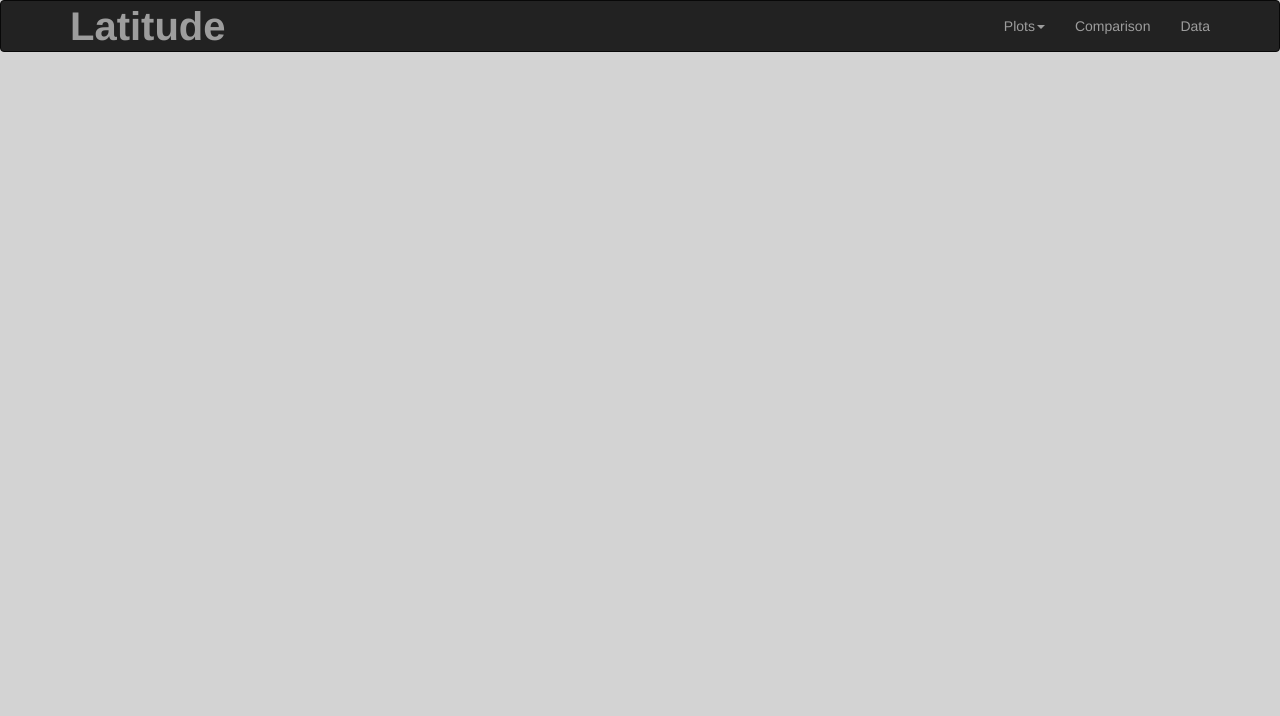
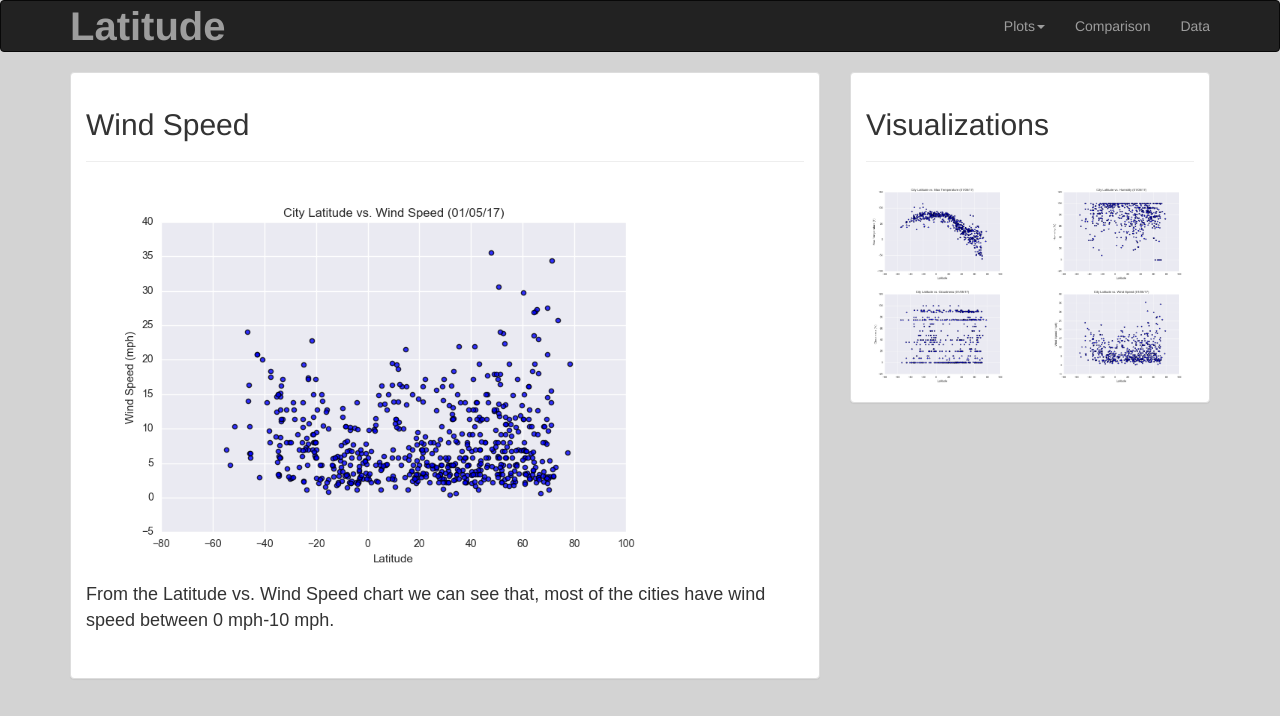
Before and after one commit to RUBALBHULLAR/Web-Design-Challenge, a plain HTML site: page wind_speed.html in a window 1280 px wide. Drawn offline with nearby package versions, Linux system fonts and the light colour scheme.

Commit message:
Update wind_speed.html

```diff
--- a/wind_speed.html
+++ b/wind_speed.html
@@ -43,5 +43,39 @@
                     </div>
                 </div>
             </nav>
+            <div class = "container">
+                <div class="row">
+                    <div class="col-md-8">
+                        <div class="panel panel-default">
+                            <div class="panel-body">
+
+                                <h2>Wind Speed</h2>
+                                <hr>
+                                <img class="image" src="Resources/assets/images/Fig4.png" alt="Wind Speed image">
+                                <p class="p1">From the Latitude vs. Wind Speed chart we can see that, most of the cities have wind speed between 0 mph-10 mph. </p>
+                            <br>
+                            </div>
+                        </div>
+                    </div>
+                    <div class="col-md-4">
+                        <div class="panel panel-default">
+                                <div class="panel-body">
+                                    <h2>Visualizations</h2>
+                                    <hr>
+
+                                    <div class="row">
+                                        <div class="col-lg-6 col-md-6 col-sm-6 col-xs-6"><a href="temperature.html"><img class = "img img-responsive" src="Resources/assets/images/Fig1.png" style="width:100%" alt=""></a></div>
+                                        <div class="col-lg-6 col-md-6 col-sm-6 col-xs-6"><a href="humidity.html"><img class = "img img-responsive" src="Resources/assets/images/Fig2.png" style="width:100%" alt=""></a></div>
+                                    </div>
+                                    <div class="row">
+                                        <div class="col-lg-6 col-md-6 col-sm-6 col-xs-6"><a href="cloudiness.html"><img class = "img img-responsive" src="Resources/assets/images/Fig3.png" style="width:100%" alt=""></a></div>
+                                        <div class="col-lg-6 col-md-6 col-sm-6 col-xs-6"><a href="windspeed.html"><img class = "img img-responsive" src="Resources/assets/images/Fig4.png" style="width:100%" alt=""></a></div>
+                                    </div>
+
+                                </div>
+
+                            </div>
+                    </div>
+            </div>
     </body>
 </html>
```
